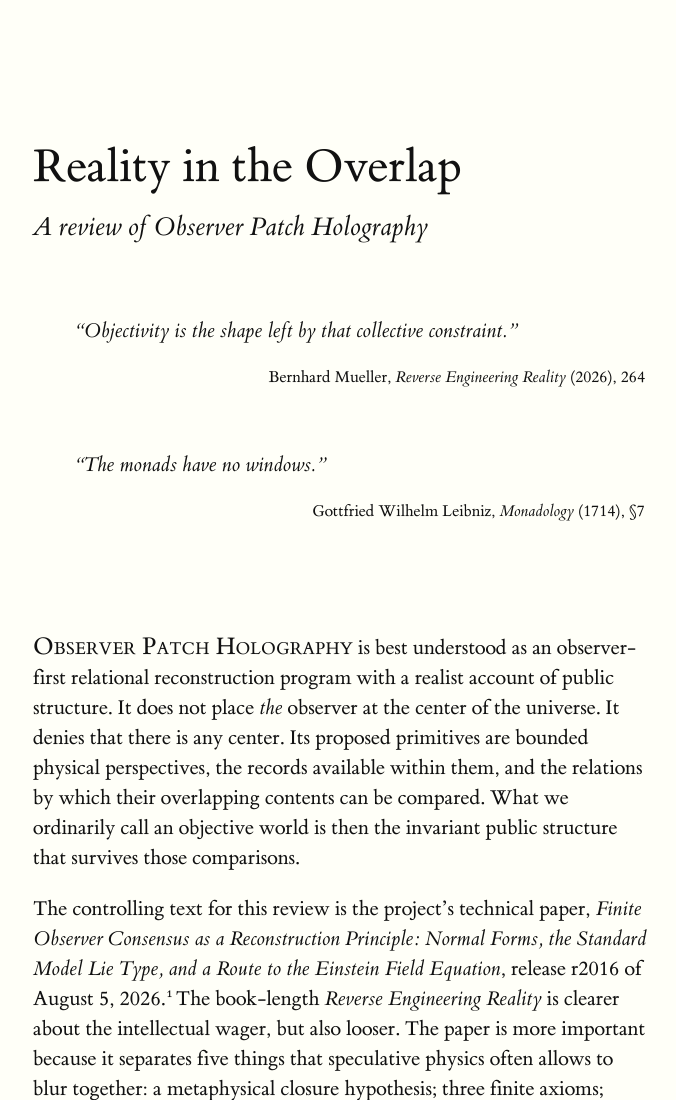
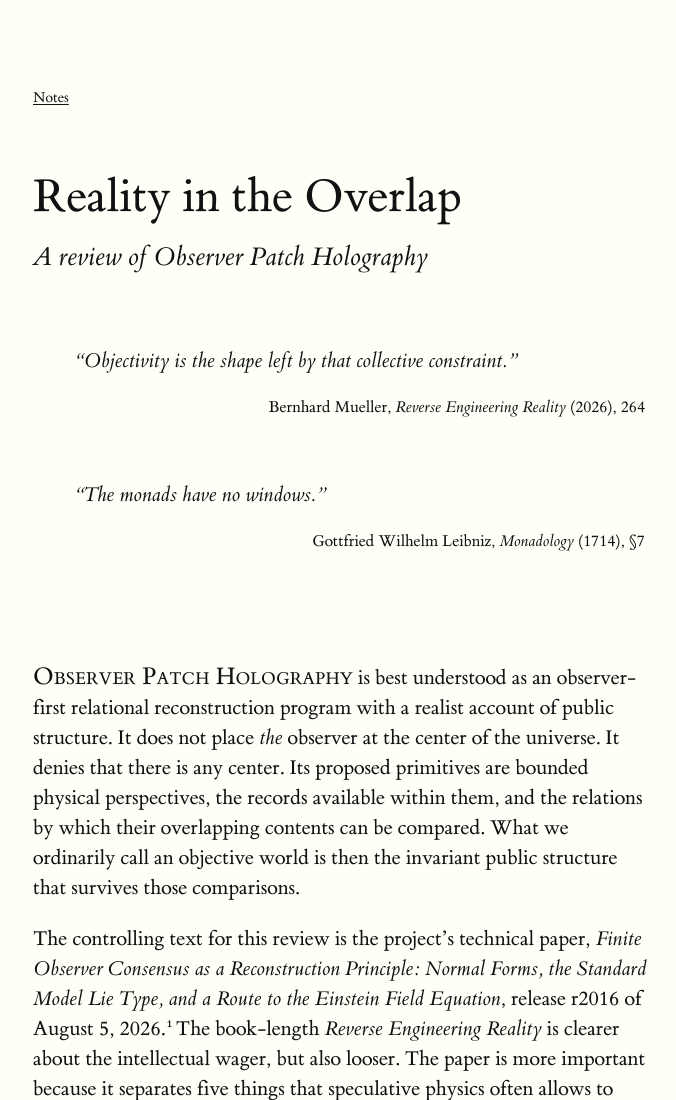
Before and after one commit to barasch/notes, a plain HTML site: page observer-patch-holography-review.html in a window 1280 px wide. Shown: the top 1100 px of the page, without its empty margins (127-803 px from the left). Drawn offline with Linux system fonts and the light colour scheme.

Commit message:
Add SB favicon and review navigation

```diff
--- a/observer-patch-holography-review.html
+++ b/observer-patch-holography-review.html
@@ -4,9 +4,15 @@
     <meta charset="utf-8"/>
     <title>Reality in the Overlap — A Review of Observer Patch Holography</title>
     <link rel="stylesheet" href="tufte.css"/>
+    <link rel="icon" type="image/png" href="favicon.png"/>
     <meta name="viewport" content="width=device-width, initial-scale=1">
     <meta name="description" content="A critical, nontechnical review of Observer Patch Holography as relational physics, its mathematical dependency map, and its philosophical ancestry."/>
     <style>
+      .site-nav {
+        margin: 0 0 2rem;
+        font-size: 1rem;
+      }
+
       .flow {
         display: grid;
         grid-template-columns: repeat(5, minmax(8rem, 1fr));
@@ -125,6 +131,7 @@
 
   <body>
     <article>
+      <p class="site-nav"><a href="index.html">Notes</a></p>
       <h1 id="reality-in-the-overlap">Reality in the Overlap</h1>
       <p class="subtitle">A review of Observer Patch Holography</p>
 
```
Also changed, not shown: index.html (+1 -0 lines), favicon.png (added).
